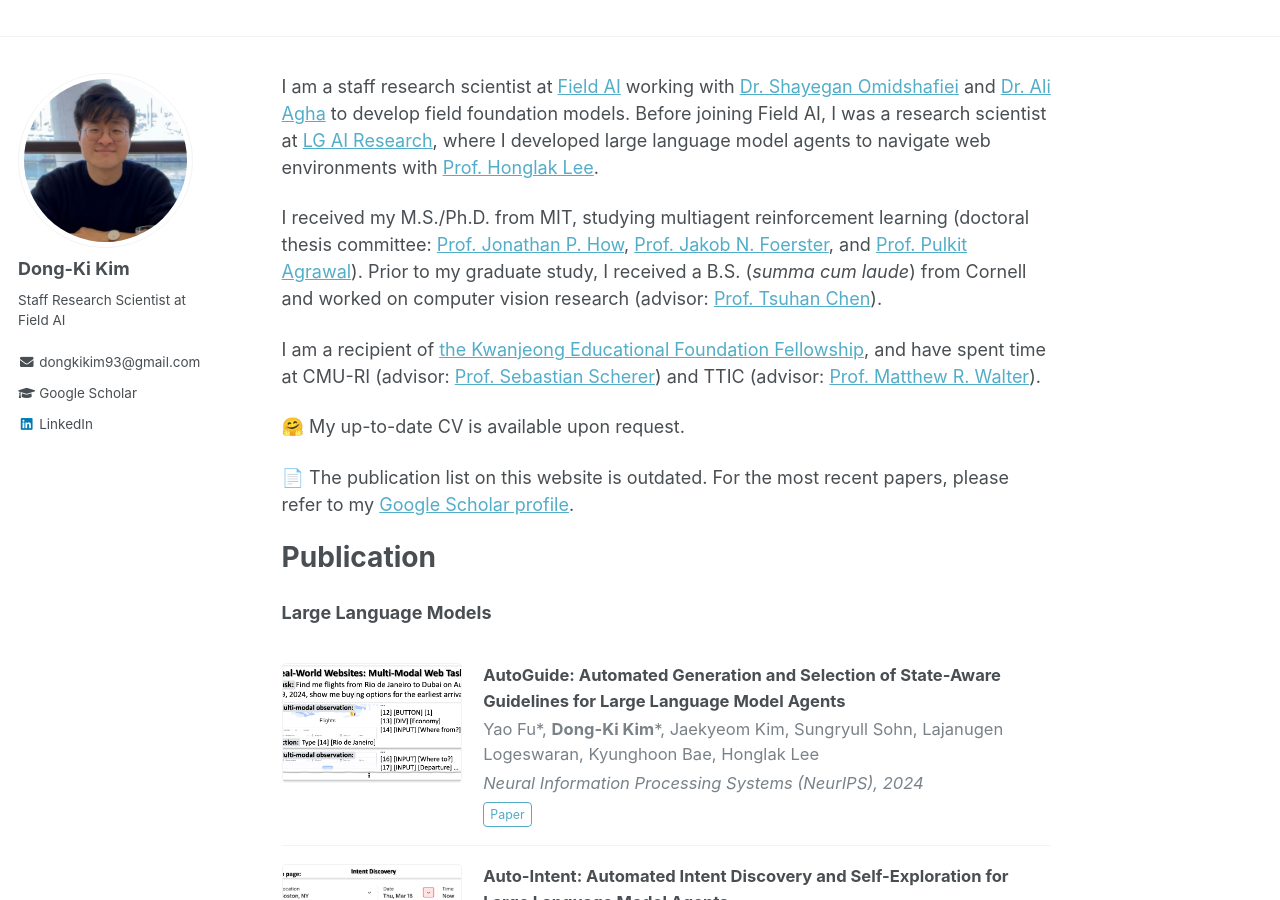
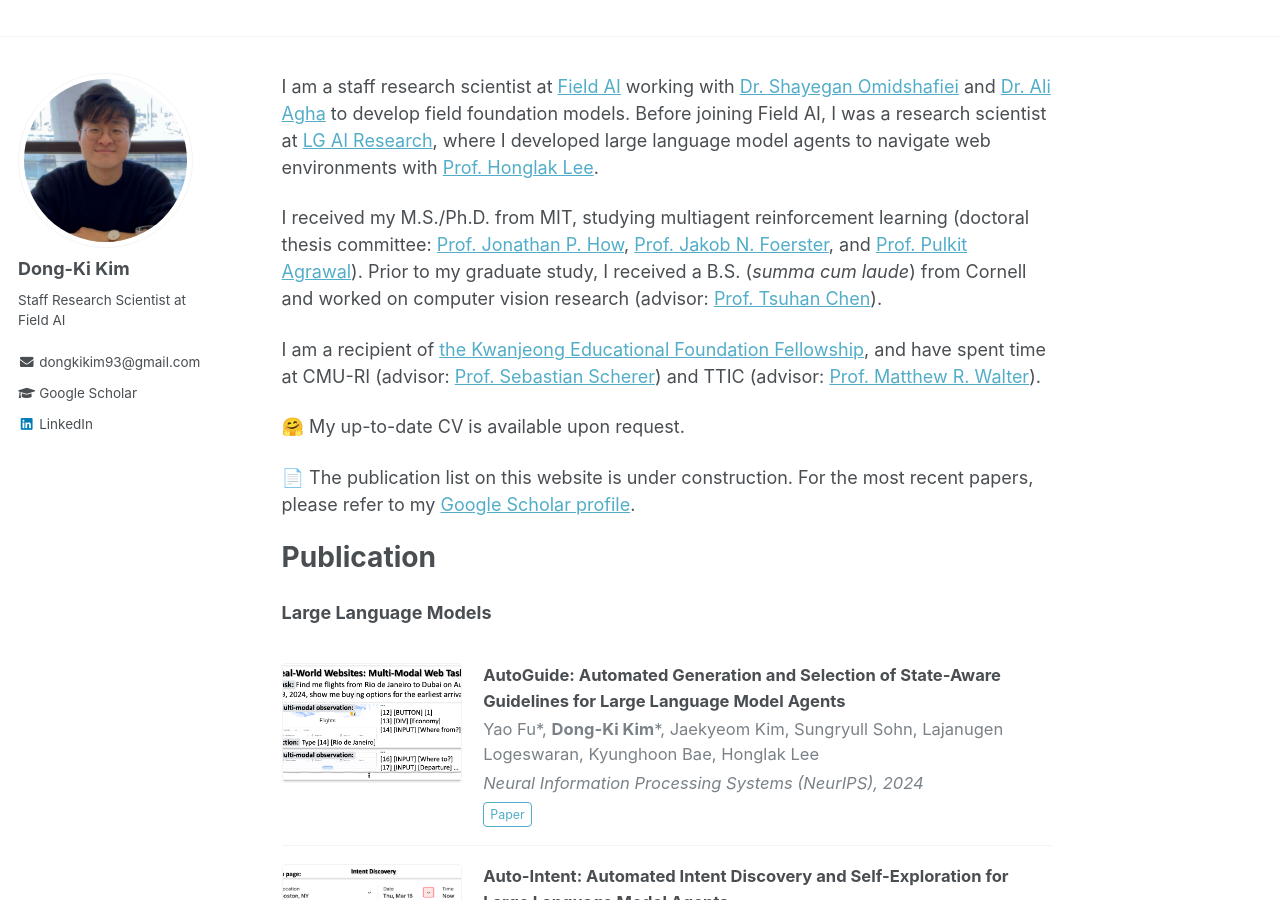
Before and after one commit to dkkim93/dkkim93.github.io, a Jekyll site: the page built from _pages/about.md, in a window 1280 px wide and 900 px high. Built offline with Jekyll 4.4.1, drawn with Linux system fonts in a browser that asks for light colours.

Commit message:
format updates

```diff
--- a/_pages/about.md
+++ b/_pages/about.md
@@ -15,7 +15,7 @@ I am a recipient of <a href="http://ikef.or.kr/page.php?id=intro/intro">the Kwan
 
 &#129303; My up-to-date CV is available upon request.
 
-&#128196; The publication list on this website is outdated. For the most recent papers, please refer to my <a href="https://scholar.google.com/citations?user=Yl_3akYAAAAJ&hl=en">Google Scholar profile</a>.
+&#128196; The publication list on this website is under construction. For the most recent papers, please refer to my <a href="https://scholar.google.com/citations?user=Yl_3akYAAAAJ&hl=en">Google Scholar profile</a>.
 
 Publication
 ======
```
